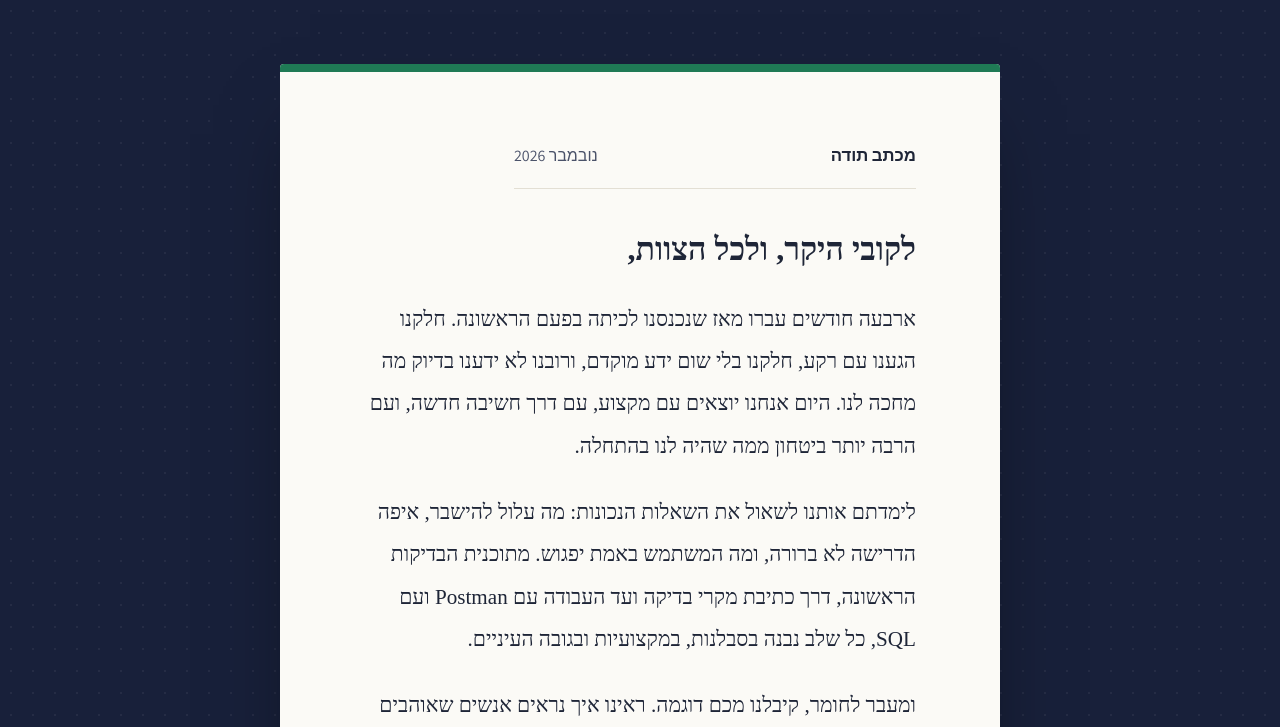
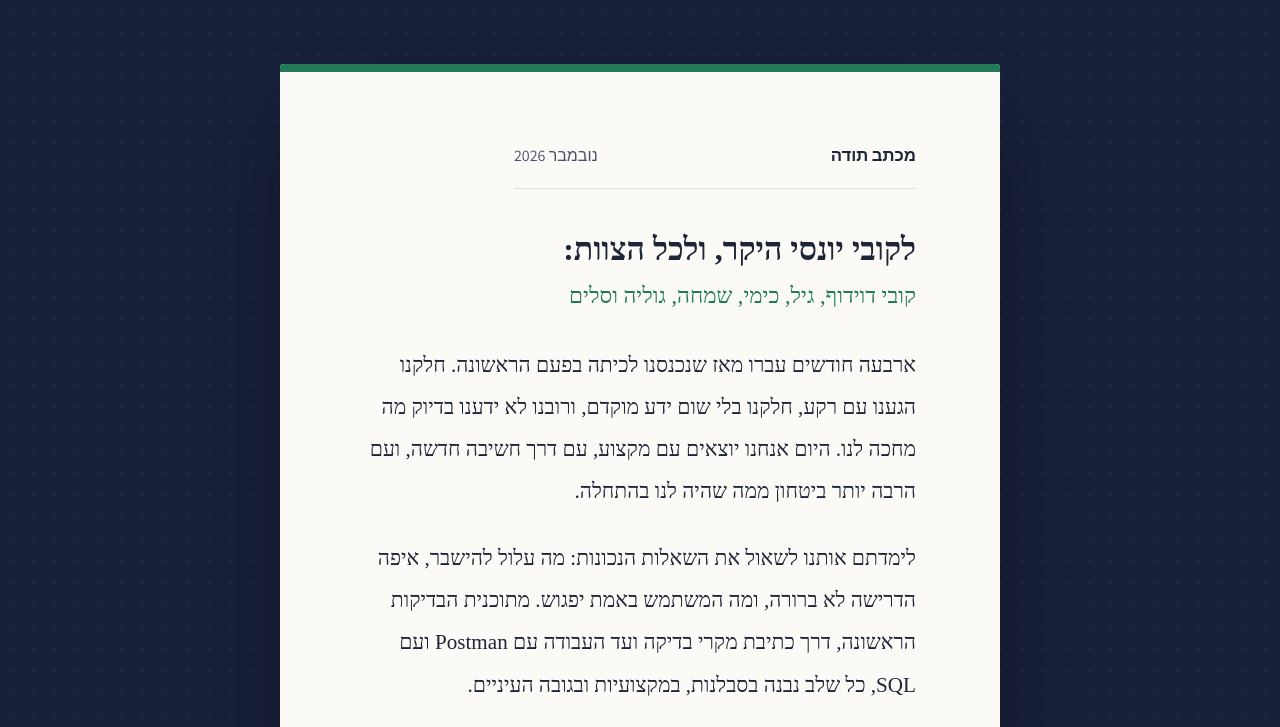
Before and after one commit to ykhier/thanks-kobi, a plain HTML site: page index.html in a window 1280 px wide. Both pictures are taken after a click on the button "פתחו את המכתב". Shown: the top 727 px of the page. Drawn offline with Linux system fonts and the light colour scheme; a web font is replaced by a local one.

Commit message:
Add Kobi's team names to the letter
Co-Authored-By: Claude Opus 5.5 <noreply@anthropic.com>
Claude-Session: https://claude.ai/code/session_01JVj8rzK78tehmC9WuhqnaF

```diff
--- a/index.html
+++ b/index.html
@@ -149,7 +149,9 @@
   .meta strong{color:var(--ink);font-weight:700;font-size:1.05rem}
 
   .letter{font-family:var(--serif);font-size:clamp(1.12rem,2.4vw,1.32rem);line-height:2;max-width:60ch}
-  .letter .greet{font-weight:700;font-size:clamp(1.5rem,3.6vw,2rem);line-height:1.4;margin-bottom:26px}
+  .letter .greet{font-weight:700;font-size:clamp(1.5rem,3.6vw,2rem);line-height:1.4}
+  .letter .team{font-weight:500;color:var(--pass);font-size:clamp(1.15rem,2.6vw,1.4rem);line-height:1.6;margin:6px 0 30px}
+  .letter p.team+p{margin-top:0}
   .letter p+p{margin-top:1.15em}
   .letter .verdict{
     margin-top:2em;padding-inline-start:20px;
@@ -225,7 +227,8 @@
       </div>
 
       <div class="letter">
-        <p class="greet">לקובי היקר, ולכל הצוות,</p>
+        <p class="greet">לקובי יונסי היקר, ולכל הצוות:</p>
+        <p class="team">קובי דוידוף, גיל, כימי, שמחה, גוליה וסלים</p>
 
         <p>ארבעה חודשים עברו מאז שנכנסנו לכיתה בפעם הראשונה. חלקנו הגענו עם רקע, חלקנו בלי שום ידע מוקדם, ורובנו לא ידענו בדיוק מה מחכה לנו. היום אנחנו יוצאים עם מקצוע, עם דרך חשיבה חדשה, ועם הרבה יותר ביטחון ממה שהיה לנו בהתחלה.</p>
 
```
